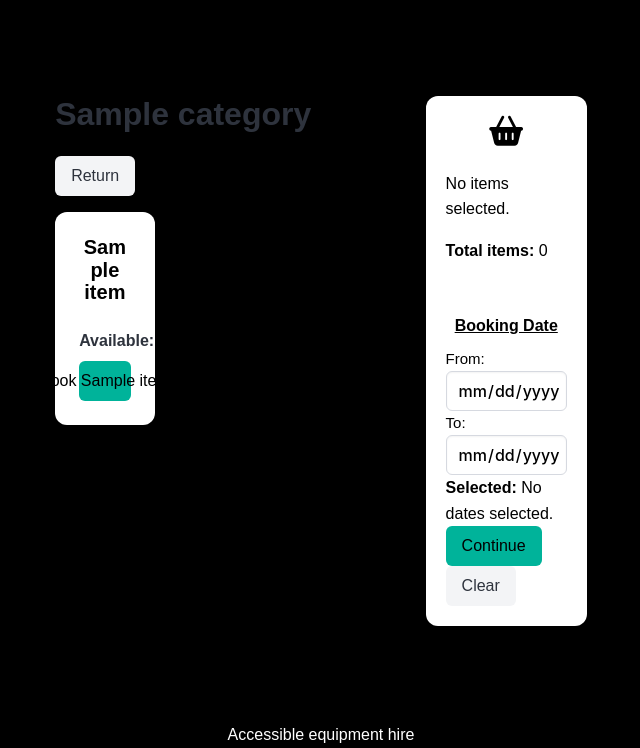
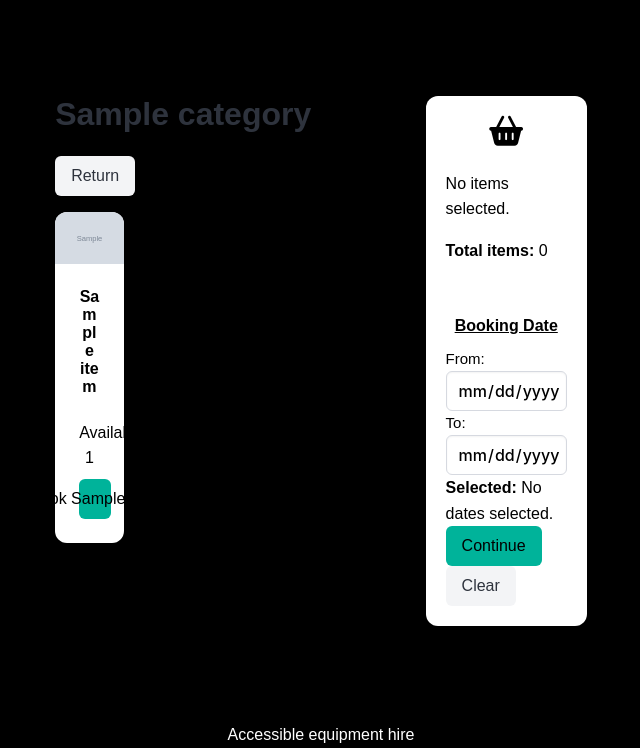
Before and after one commit to GeorgeWilko/ProductionProject, a Django app: template mysite/templates/website/Equipment.html in a window 1280 px wide. Shown: the part 52-800 px from the top of the page, without its empty margins (319-959 px from the left). Run offline with Django 5.2, Linux system fonts and the light colour scheme; the template is opened without the code that fills it: most values are stand-ins (such as "Sample title", 1, 10 or a date in 2020); grey boxes marked "Sample" are stand-in pictures.

Commit message:
Trying to get the images to be the same size. Changed classes to tbe same as the booking page and keep it consistent. There is a current styling bulma issue.

```diff
--- a/mysite/templates/website/Equipment.html
+++ b/mysite/templates/website/Equipment.html
@@ -44,14 +44,18 @@
                         </a>
                         <div class="columns is-multiline">
                             {% for item in items %}
-                                <div class="column is-one-third">
+                                <div class="column is-half-mobile is-one-third-tablet is-one-quarter-desktop">
                                     <div class="card">
-                                        <div class="card-content">
-                                            <h3 class="title is-5">{{ item.name }}</h3>
-                                            <p>
-                                                <strong>Available:</strong>{{ item.available_count }}
-                                            </p>
-                                            <button class="button is-primary add-to-basket"
+                                        <div class="card-image">
+                                            <figure class="image is-4by3">
+                                                <img src="{{ item.image.url }}" alt="{{ item.name }}">
+                                            </figure>
+                                        </div>
+                                        <div class="card-content has-text-centered">
+                                            <h2 class="title is-6">{{ item.name }}</h2>
+                                            <p>Available: {{ item.available_count }}</p>
+
+                                            <button class="button is-primary is-fullwidth add-to-basket"
                                                     data-name="{{ item.name }}">
                                                 Book {{ item.name }}
                                             </button>
```
